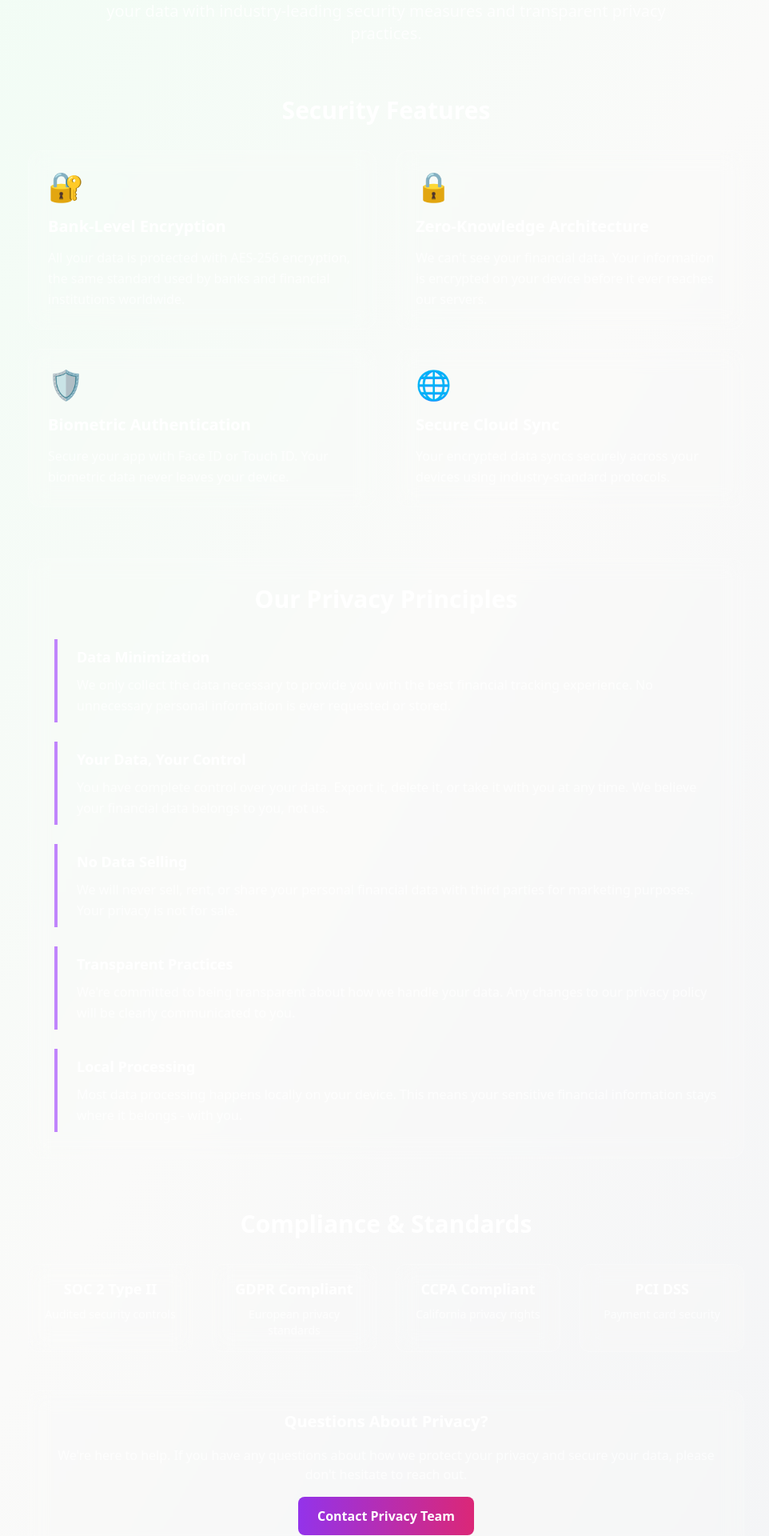
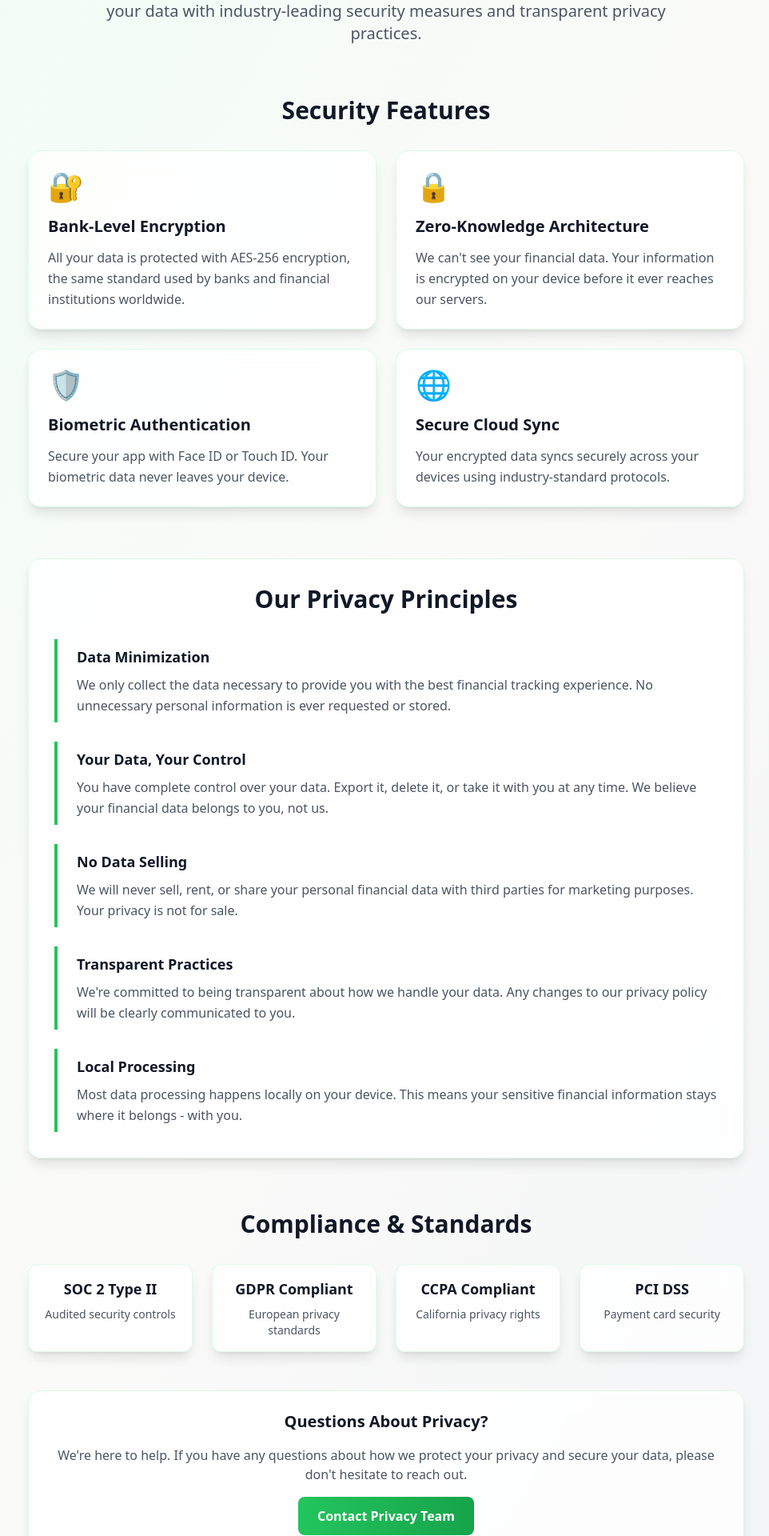
Before and after one commit to ankusharma001/MStrat_website-, a React (Vite) app: page /privacy in a window 1280 px wide. Shown: the part 220-2140 px from the top of the page at 80% size, without its empty margins (157-1119 px from the left). Built offline with nearby package versions, Linux system fonts and the light colour scheme.

Commit message:
Refactor: Apply design to support and privacy pages
Updated the Support and Privacy & Security pages to match the light green, brown, grey, and white design theme. This includes color palette adjustments, gradient backgrounds, and animated elements.

```diff
--- a/src/pages/Privacy.tsx
+++ b/src/pages/Privacy.tsx
@@ -28,10 +28,10 @@ const Privacy = () => {
           transition={{ duration: 0.6 }}
           className="text-center mb-16"
         >
-          <h1 className="text-4xl sm:text-5xl font-bold text-white mb-4">
+          <h1 className="text-4xl sm:text-5xl font-bold text-gray-900 mb-4">
             Privacy & Security
           </h1>
-          <p className="text-xl text-white/80 max-w-3xl mx-auto">
+          <p className="text-xl text-gray-600 max-w-3xl mx-auto">
             Your financial privacy and security are our top priorities. Learn how we protect
             your data with industry-leading security measures and transparent privacy practices.
           </p>
@@ -46,7 +46,7 @@ const Privacy = () => {
         >
           <motion.h2
             variants={itemVariants}
-            className="text-3xl font-bold text-white text-center mb-8"
+            className="text-3xl font-bold text-gray-900 text-center mb-8"
           >
             Security Features
           </motion.h2>
@@ -78,11 +78,11 @@ const Privacy = () => {
                 key={index}
                 variants={itemVariants}
                 whileHover={{ y: -5, scale: 1.02 }}
-                className="backdrop-blur-md bg-white/10 rounded-2xl p-6 border border-white/20 hover:bg-white/15 transition-all duration-300"
+                className="backdrop-blur-md bg-white/80 rounded-2xl p-6 border border-green-200/50 hover:bg-white/90 transition-all duration-300 shadow-lg"
               >
                 <div className="text-4xl mb-4">{feature.icon}</div>
-                <h3 className="text-xl font-semibold text-white mb-3">{feature.title}</h3>
-                <p className="text-white/70 leading-relaxed">{feature.description}</p>
+                <h3 className="text-xl font-semibold text-gray-900 mb-3">{feature.title}</h3>
+                <p className="text-gray-600 leading-relaxed">{feature.description}</p>
               </motion.div>
             ))}
           </div>
@@ -93,11 +93,11 @@ const Privacy = () => {
           variants={containerVariants}
           initial="hidden"
           animate="visible"
-          className="backdrop-blur-md bg-white/10 rounded-2xl p-8 border border-white/20 mb-16"
+          className="backdrop-blur-md bg-white/80 rounded-2xl p-8 border border-green-200/50 mb-16 shadow-lg"
         >
           <motion.h2
             variants={itemVariants}
-            className="text-3xl font-bold text-white mb-8 text-center"
+            className="text-3xl font-bold text-gray-900 mb-8 text-center"
           >
             Our Privacy Principles
           </motion.h2>
@@ -128,10 +128,10 @@ const Privacy = () => {
               <motion.div
                 key={index}
                 variants={itemVariants}
-                className="border-l-4 border-purple-400 pl-6 py-2"
+                className="border-l-4 border-green-500 pl-6 py-2"
               >
-                <h3 className="text-lg font-semibold text-white mb-2">{principle.title}</h3>
-                <p className="text-white/70 leading-relaxed">{principle.description}</p>
+                <h3 className="text-lg font-semibold text-gray-900 mb-2">{principle.title}</h3>
+                <p className="text-gray-600 leading-relaxed">{principle.description}</p>
               </motion.div>
             ))}
           </div>
@@ -146,7 +146,7 @@ const Privacy = () => {
         >
           <motion.h2
             variants={itemVariants}
-            className="text-3xl font-bold text-white mb-8"
+            className="text-3xl font-bold text-gray-900 mb-8"
           >
             Compliance & Standards
           </motion.h2>
@@ -174,27 +174,27 @@ const Privacy = () => {
                 key={index}
                 variants={itemVariants}
                 whileHover={{ scale: 1.05 }}
-                className="backdrop-blur-md bg-white/10 rounded-xl p-4 border border-white/20 hover:bg-white/15 transition-all duration-300"
+                className="backdrop-blur-md bg-white/80 rounded-xl p-4 border border-green-200/50 hover:bg-white/90 transition-all duration-300 shadow-lg"
               >
-                <h3 className="text-lg font-semibold text-white mb-2">{cert.title}</h3>
-                <p className="text-white/70 text-sm">{cert.description}</p>
+                <h3 className="text-lg font-semibold text-gray-900 mb-2">{cert.title}</h3>
+                <p className="text-gray-600 text-sm">{cert.description}</p>
               </motion.div>
             ))}
           </div>
 
           <motion.div
             variants={itemVariants}
-            className="mt-12 backdrop-blur-md bg-white/10 rounded-2xl p-6 border border-white/20"
+            className="mt-12 backdrop-blur-md bg-white/80 rounded-2xl p-6 border border-green-200/50 shadow-lg"
           >
-            <h3 className="text-xl font-semibold text-white mb-4">Questions About Privacy?</h3>
-            <p className="text-white/70 mb-4">
+            <h3 className="text-xl font-semibold text-gray-900 mb-4">Questions About Privacy?</h3>
+            <p className="text-gray-600 mb-4">
               We're here to help. If you have any questions about how we protect your privacy
               and secure your data, please don't hesitate to reach out.
             </p>
             <motion.button
               whileHover={{ scale: 1.05 }}
               whileTap={{ scale: 0.95 }}
-              className="bg-gradient-to-r from-purple-600 to-pink-600 text-white px-6 py-3 rounded-lg font-semibold hover:shadow-lg transition-all duration-300"
+              className="bg-gradient-to-r from-green-500 to-green-600 text-white px-6 py-3 rounded-lg font-semibold hover:shadow-lg transition-all duration-300"
             >
               Contact Privacy Team
             </motion.button>
```
Also changed, not shown: src/pages/Support.tsx (+25 -25 lines).
